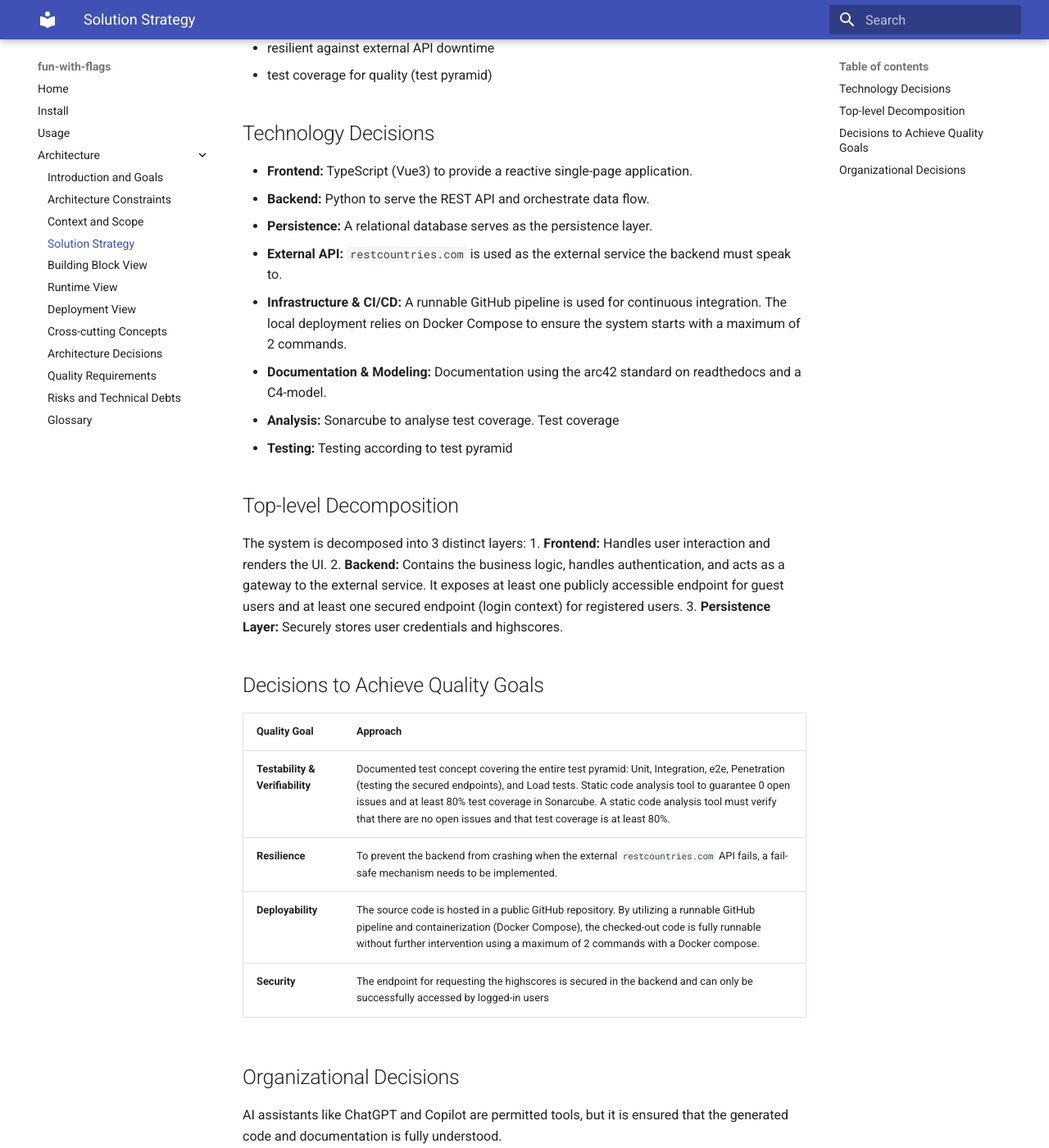
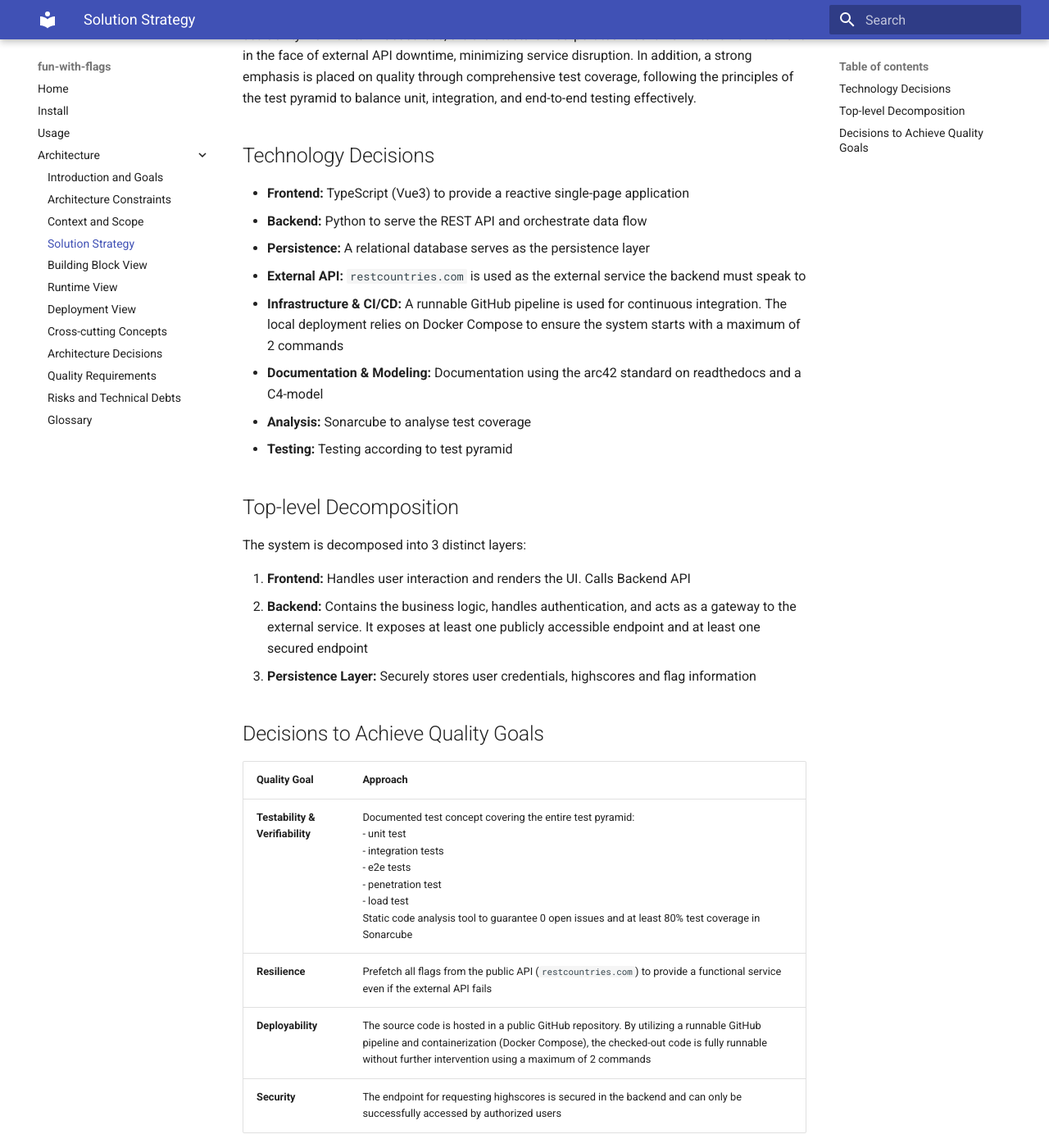
Before and after one commit to r0135tE1/sqs, an MkDocs documentation site: the page built from docs/architecture/04_solution_strategy.md, in a window 1280 px wide and 1400 px high, scrolled down 201 px. Shown: the whole window at 82% size. Built offline with MkDocs 1.6.1 and Material for MkDocs 9.7.7, drawn with Linux system fonts in a browser that asks for light colours; some of the changed text lies outside the part shown.

Commit message:
chap4: killed AI slop from chapter 4

```diff
--- a/docs/architecture/04_solution_strategy.md
+++ b/docs/architecture/04_solution_strategy.md
@@ -1,37 +1,31 @@
 # Solution Strategy
 
-- easily deployabel (containirization)
-  - container with application vs API
-- resilient against external API downtime
-- test coverage for quality (test pyramid)
+ "Fun With Flags" is designed to be easily deployable through containerization, with a clear separation between the application container and the API layer to ensure flexibility and scalability. To maintain robustness, the architecture incorporates mechanisms to remain resilient in the face of external API downtime, minimizing service disruption. In addition, a strong emphasis is placed on quality through comprehensive test coverage, following the principles of the test pyramid to balance unit, integration, and end-to-end testing effectively.
 
 ## Technology Decisions
 
-* **Frontend:** TypeScript (Vue3) to provide a reactive single-page application.
-* **Backend:** Python to serve the REST API and orchestrate data flow.
-* **Persistence:** A relational database serves as the persistence layer.
-* **External API:** `restcountries.com` is used as the external service the backend must speak to.
-* **Infrastructure & CI/CD:** A runnable GitHub pipeline is used for continuous integration. The local deployment relies on Docker Compose to ensure the system starts with a maximum of 2 commands.
-* **Documentation & Modeling:** Documentation using the arc42 standard on readthedocs and a C4-model.
-* **Analysis:** Sonarcube to analyse test coverage. Test coverage
-* **Testing:** Testing according to test pyramid
+- **Frontend:** TypeScript (Vue3) to provide a reactive single-page application
+- **Backend:** Python to serve the REST API and orchestrate data flow
+- **Persistence:** A relational database serves as the persistence layer
+- **External API:** `restcountries.com` is used as the external service the backend must speak to
+- **Infrastructure & CI/CD:** A runnable GitHub pipeline is used for continuous integration. The local deployment relies on Docker Compose to ensure the system starts with a maximum of 2 commands
+- **Documentation & Modeling:** Documentation using the arc42 standard on readthedocs and a C4-model
+- **Analysis:** Sonarcube to analyse test coverage
+- **Testing:** Testing according to test pyramid
 
 ## Top-level Decomposition
 
 The system is decomposed into 3 distinct layers:
-1. **Frontend:** Handles user interaction and renders the UI.
-2. **Backend:** Contains the business logic, handles authentication, and acts as a gateway to the external service. It exposes at least one publicly accessible endpoint for guest users and at least one secured endpoint (login context) for registered users.
-3. **Persistence Layer:** Securely stores user credentials and highscores.
+
+1. **Frontend:** Handles user interaction and renders the UI. Calls Backend API
+2. **Backend:** Contains the business logic, handles authentication, and acts as a gateway to the external service. It exposes at least one publicly accessible endpoint and at least one secured endpoint
+3. **Persistence Layer:** Securely stores user credentials, highscores and flag information
 
 ## Decisions to Achieve Quality Goals
 
 | Quality Goal | Approach |
-|-------------|----------|
-| **Testability & Verifiability** | Documented test concept covering the entire test pyramid: Unit, Integration, e2e, Penetration (testing the secured endpoints), and Load tests. Static code analysis tool to guarantee 0 open issues and at least 80% test coverage in Sonarcube. A static code analysis tool must verify that there are no open issues and that test coverage is at least 80%. |
-| **Resilience** | To prevent the backend from crashing when the external `restcountries.com` API fails, a fail-safe mechanism needs to be implemented.|
-| **Deployability** | The source code is hosted in a public GitHub repository. By utilizing a runnable GitHub pipeline and containerization (Docker Compose), the checked-out code is fully runnable without further intervention using a maximum of 2 commands with a Docker compose. |
-| **Security** | The endpoint for requesting the highscores is secured in the backend and can only be successfully accessed by logged-in users |
-
-## Organizational Decisions
-
-AI assistants like ChatGPT and Copilot are permitted tools, but it is ensured that the generated code and documentation is fully understood.
+| ------------- | ---------- |
+| **Testability & Verifiability** | Documented test concept covering the entire test pyramid: <br> - unit test<br> - integration tests <br> - e2e tests <br> - penetration test <br> - load test <br> Static code analysis tool to guarantee 0 open issues and at least 80% test coverage in Sonarcube |
+| **Resilience** | Prefetch all flags from the public API (`restcountries.com`) to provide a functional service even if the external API fails |
+| **Deployability** | The source code is hosted in a public GitHub repository. By utilizing a runnable GitHub pipeline and containerization (Docker Compose), the checked-out code is fully runnable without further intervention using a maximum of 2 commands |
+| **Security** | The endpoint for requesting highscores is secured in the backend and can only be successfully accessed by authorized users |
```
